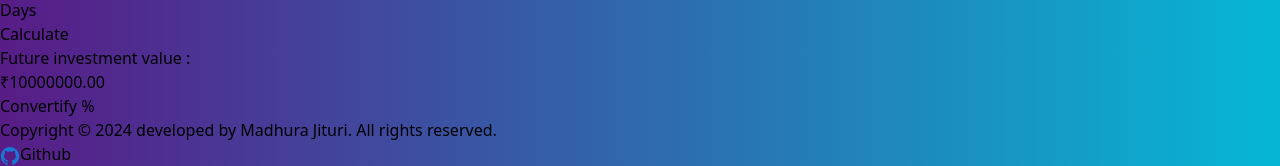
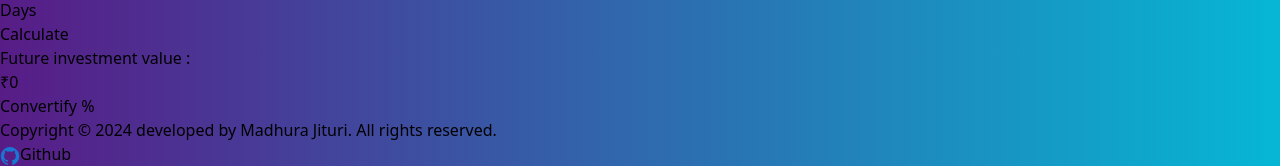
Before and after one commit to madhurajituri/Converters-Calculators, a React (Vite) app: page /CompoundInterest in a window 1280 px wide. Shown: the part 458-624 px from the top of the page. Built offline with nearby package versions, Linux system fonts and the light colour scheme.

Commit message:
all done

```diff
--- a/src/CompoundInterest.jsx
+++ b/src/CompoundInterest.jsx
@@ -107,7 +107,7 @@ function CompoundInterest() {
                 <div className="text-red-300 text-2xl text-center">Future investment value :</div>
                 <div className="text-4xl md:text-8xl text-slate-200 font-bold text-center">
                     <span className="text-lg text-slate-200">{symbol}</span>
-                    10000000.00
+                    {ans}
                 </div>
 
             </div>
```
